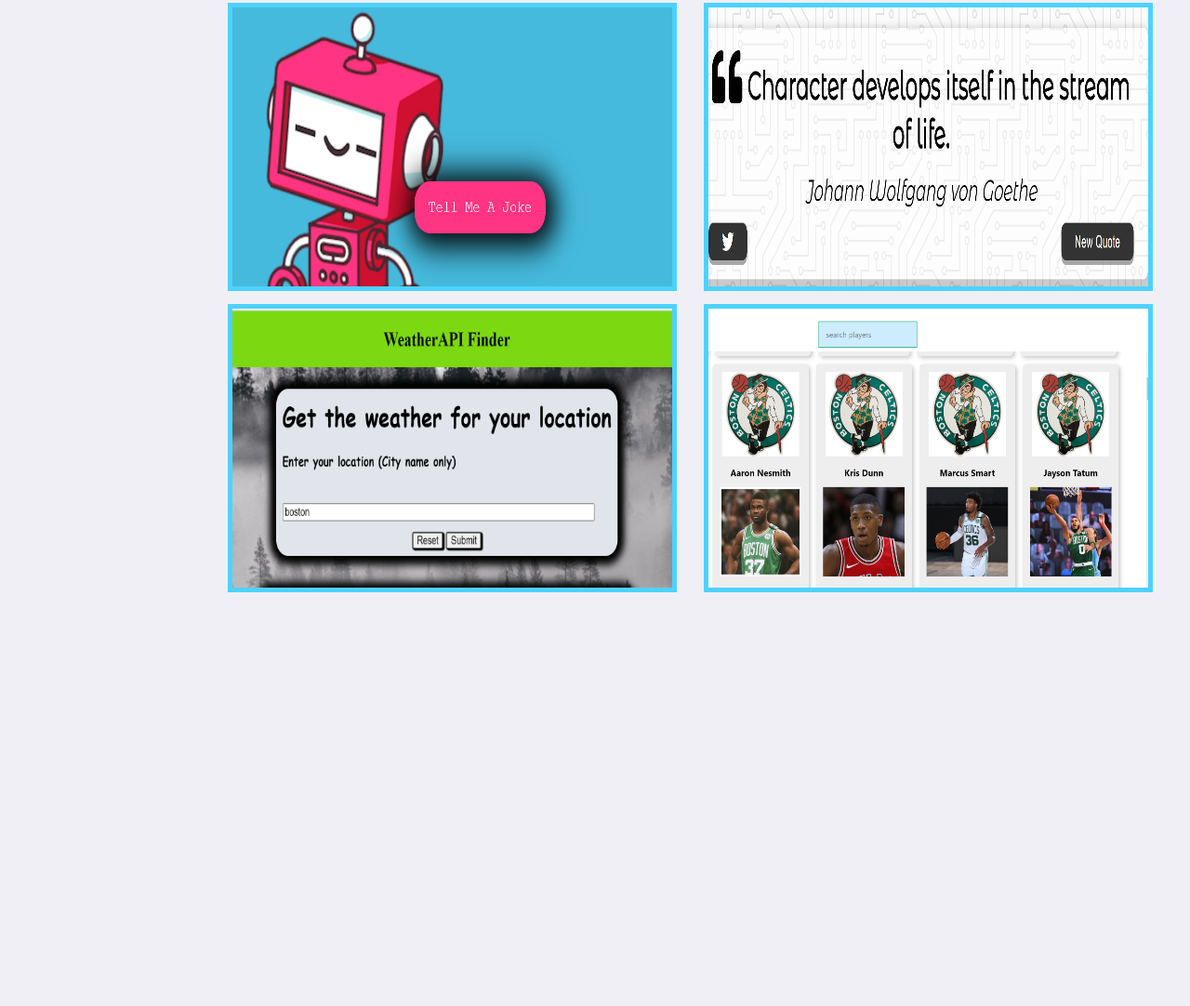
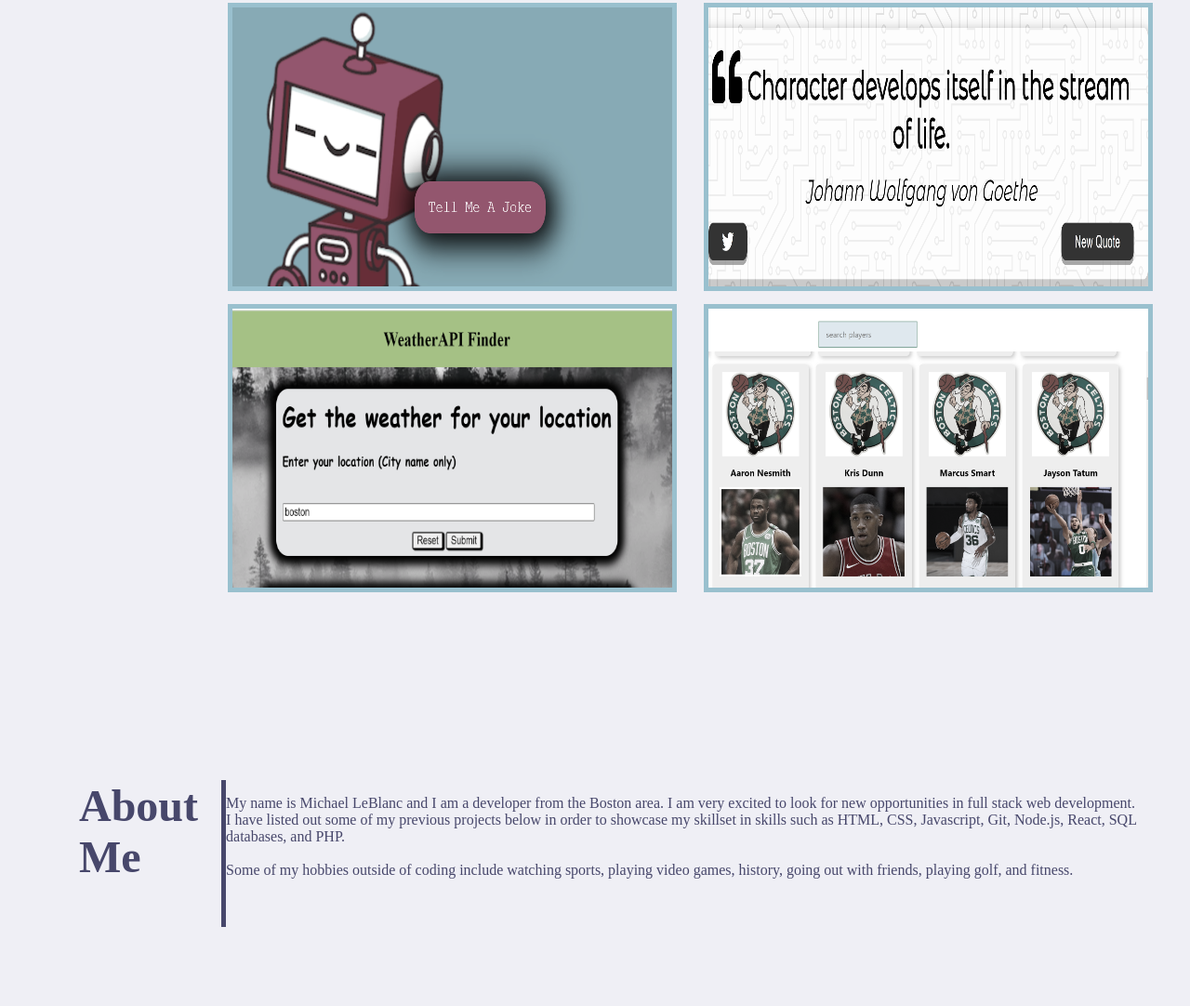
Before and after one commit to mleblanc94/my-portfolio, a plain HTML site: page index.html in a window 1280 px wide. Shown: the part 992-2074 px from the top of the page at 93% size. Before the commit the page ends 1633 px from the top, so only its background shows below. Drawn offline with Linux system fonts and the light colour scheme.

Commit message:
made some corrections to the CSS and HTML to have it structured properly as well as linking to the sections

```diff
--- a/Develop/assets/css/style.css
+++ b/Develop/assets/css/style.css
@@ -58,11 +58,6 @@ nav {
     height: 30vh;
 }
 
-.self-image-and-banner-section {
-    /* display: flex;
-    justify-content: center;
-    align-items: center; */
-}
 #self-picture {
     border-radius: 100%;
     width: 150px;
@@ -79,14 +74,18 @@ nav {
 
 /* Styling for main sections of the page (about me, Work, Contact Me, etc.) */
 
-.about-me, .work-history {
+.about-me, .work-history, .contact-me {
     height: 30vh;
     display: flex;
     margin: 40px 50px;
     color: #47476b;
 }
 
-.about-me-title, .work-history-title {
+.work-history {
+    height: 140vh;
+}
+
+.about-me-title, .work-history-title, .contact-me-title {
 display: flex;
 flex-wrap: wrap;
 height: 158px;
@@ -101,7 +100,7 @@ padding-right: 25px;
     padding-left: 13px;
 }
 
-.about-me-description, .work-history-projects {
+.about-me-description, .work-history-projects, .contact-me-title {
     margin-left: 35px;
     font-weight: bold;
 }
@@ -131,5 +130,26 @@ padding-right: 25px;
 .project2-img, .project3-img, .project4-img, .project5-img {
     width: 100%;
     height: 300px;
+    filter: grayscale(70%);
     border: solid 5px #4dd2ff;
 }
+
+.project1-img:hover {
+    filter: grayscale(0%);
+}
+
+.project2-img:hover {
+    filter: grayscale(0%);
+}
+
+.project3-img:hover {
+    filter: grayscale(0%);
+}
+
+.project4-img:hover {
+    filter: grayscale(0%);
+}
+
+.project5-img:hover {
+    filter: grayscale(0%);
+}
--- a/index.html
+++ b/index.html
@@ -53,6 +53,18 @@
             </div>
             </div>
         </section>
+        <section class="contact-me" id="contact-me">
+            <div class="contact-me-title">About<br>Me</span></div>
+            <div class="contact-me-description">
+                <p>My name is Michael LeBlanc and I am a developer from the Boston area.
+                I am very excited to look for new opportunities in full stack web development. I have listed out some of my
+                previous projects below in order to showcase my skillset in skills such as HTML, CSS, Javascript, Git, Node.js, React, SQL databases, and PHP.
+            <br><br>
+            Some of my hobbies outside of coding include watching sports, playing video games, history, going out with friends,
+            playing golf, and fitness.
+        </p>
+            </div>
+        </section>
     </main>
 </body>
 </html>
```
